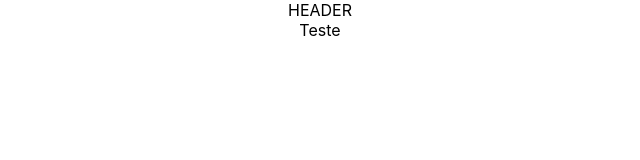
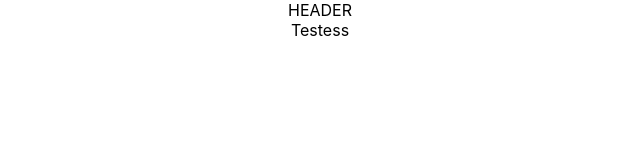
Before and after one commit to tryber/sd-03-project-trivia-react-redux-02, a React (Create React App) app: page / in a window 1280 px wide. Shown: the top 160 px of the page, without its empty margins (320-960 px from the left). Built offline with nearby package versions, Linux system fonts and the light colour scheme.

Commit message:
iniciando página de login

```diff
--- a/src/pages/Login.js
+++ b/src/pages/Login.js
@@ -5,7 +5,7 @@ export default class Login extends Component {
   render() {
     return (
       <div>
-        Teste
+        Testess
       </div>
     );
   }
```
